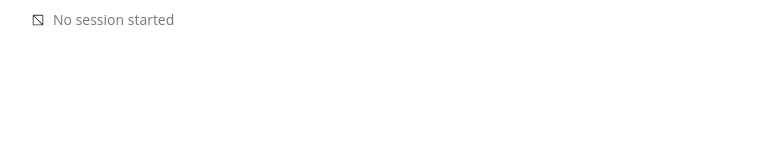
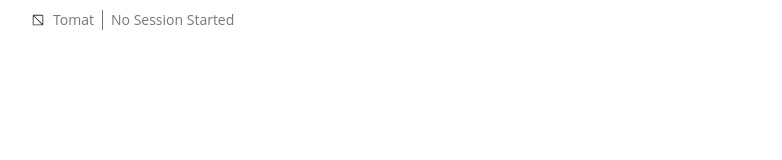
Before and after one commit to borisnezlobin/pomodoro, a React (Create React App) app: page / in a window 1280 px wide. Shown: the top 160 px of the page, without its empty margins (49-831 px from the left). Built offline with nearby package versions, Linux system fonts and the light colour scheme.

Commit message:
lmao logic error(s) was/were silly

```diff
--- a/src/context.tsx
+++ b/src/context.tsx
@@ -62,6 +62,8 @@ class SessionManager {
             this.currentSession = null;
             return;
         }
+
+        if(this.currentTimeout) clearTimeout(this.currentTimeout);
 
         this.currentSession = session;
         this.currentSession.status = "current";
--- a/src/pages/main_components/focus-session.tsx
+++ b/src/pages/main_components/focus-session.tsx
@@ -55,9 +55,6 @@ const FocusSession = () => {
                 <BigText className="text-lg">How long will this break be?</BigText>
                 <Muted>You've been focused for <span className="code">{formatAsStr(Date.now() - currentSession.start)}</span></Muted>
                 <div className="flex flex-col justify-center items-center my-4">
-                    {/* <TextButton onClick={() => setBreakLength(breakLength < MAX ? breakLength + 1 : MAX)}>
-                        <CaretUp className="text-sky-800 w-8 h-8" weight="bold" />
-                    </TextButton> */}
                     <BigText>
                         <input
                             value={breakLength}
@@ -71,9 +68,6 @@ const FocusSession = () => {
                         />
                         <span className="ml-4 code text-lg">minutes</span>
                     </BigText>
-                    {/* <TextButton onClick={() => setBreakLength(breakLength > MIN ? breakLength - 1 : MIN)}>
-                        <CaretDown className="text-sky-800 w-8 h-8" weight="bold" />
-                    </TextButton> */}
                 </div>
                 <div className="w-full flex flex-row justify-between items-center">
                     <TextButton onClick={() => setModalOpen(false) }>
--- a/src/utils/Frame.tsx
+++ b/src/utils/Frame.tsx
@@ -3,6 +3,7 @@ import { Muted } from "../typography/muted";
 import { useContext } from "react";
 import { CurrentSessionContext } from "../context";
 import { TimeLeft } from "./time-left";
+import { Separator } from "./separator";
 
 
 export const Frame: React.FC = () => {
@@ -10,30 +11,30 @@ export const Frame: React.FC = () => {
 
     var content;
 
-    if(currentSession == null || currentSession.type == 'none'){
+    if (currentSession == null || currentSession.type == 'none') {
         content = (
             <>
                 <Placeholder className="text-secondary text-sm" />
-                <Muted className="text-sm">
-                    No session started
+                <Muted className="text-sm flex flex-row justify-center items-center">
+                    Tomat <Separator size="small" /> No Session Started
                 </Muted>
             </>
         )
-    }else if(currentSession.type === "break"){
+    } else if (currentSession.type === "break") {
         content = (
             <>
                 <Timer className="text-secondary text-sm" />
-                <Muted className="text-sm">
-                    Break ending in <TimeLeft />
+                <Muted className="text-sm flex flex-row justify-center items-center">
+                    Tomat <Separator size="small" /> Break Ending in <TimeLeft className="ml-2" />
                 </Muted>
             </>
         )
-    }else if(currentSession.type === "focus") {
+    } else if (currentSession.type === "focus") {
         content = (
             <>
                 <Activity className="text-secondary text-sm" />
-                <Muted className="code text-sm">
-                    Connected to Discord
+                <Muted className="text-sm flex flex-row justify-center items-center">
+                    Tomat <Separator size="small" /> Connected to Discord
                 </Muted>
             </>
         )
--- a/src/utils/Layout.tsx
+++ b/src/utils/Layout.tsx
@@ -1,5 +1,14 @@
+import { useContext } from "react";
 import { MainPage } from "../pages/main";
+import { CurrentSessionContext } from "../context";
 
 export const Layout: React.FC = () => {
-    return <MainPage />;
+    const { currentSession } = useContext(CurrentSessionContext);
+
+    return (
+
+        <div className={`w-full h-full ${(currentSession && currentSession.type == "break") ? "bg-red-100" : "bg-white"}`}>
+            <MainPage />
+        </div>
+    );
 }
--- a/src/utils/date-time.tsx
+++ b/src/utils/date-time.tsx
@@ -1,8 +1,10 @@
 export const formatMMSS = (date: number) => {
     const d = new Date(date);
+    console.log(d);
     var ret = "";
-    if(d.getHours() > 0){
-        ret += (d.getHours() < 10 ? "0" : "") + d.getHours() + ":";
+    const hours = d.getHours() - 1;
+    if(hours > 0){
+        ret += (hours < 10 ? "0" : "") + hours + ":";
     }
     ret += (d.getMinutes() < 10 ? "0" : "") + d.getMinutes() + ":";
     ret += (d.getSeconds() < 10 ? "0" : "") + d.getSeconds();
@@ -13,10 +15,13 @@ export const formatMMSS = (date: number) => {
 // returns "{x}h {y}m"
 export const formatAsStr = (date: number) => {
     const d = new Date(date);
+    console.log("Formatting ");
+    console.log(d);
 
     var ret = "";
-    if(d.getHours() > 0){
-        ret += d.getHours() + "h ";
+    const hours = d.getHours() - 1;
+    if(hours > 0){
+        ret += hours + "h ";
     }
 
     ret += d.getMinutes() + "m";
--- a/src/utils/separator.tsx
+++ b/src/utils/separator.tsx
@@ -1,7 +1,7 @@
 import React from "react";
 
 interface SeparatorProps {
-    vertical: boolean;
+    vertical?: boolean;
     children?: React.ReactNode,
     size?: "small" | "medium" | "large" | "xlarge"
 }
@@ -25,7 +25,7 @@ const sizes = {
     }
 }
 
-export const Separator: React.FC<SeparatorProps> = ({ vertical, children, size = "medium" }) => {
+export const Separator: React.FC<SeparatorProps> = ({ vertical = false, children, size = "medium" }) => {
     return (
         <div className={`flex ${vertical ? "flex-row" : "flex-col"} justify-start gap-2 items-center`}>
             <div className={`bg-gray-500 ${sizes[size][!vertical ? "vertical" : "horizontal"]} ${!vertical ? " mx-2" : "my-2"}`} />
```
